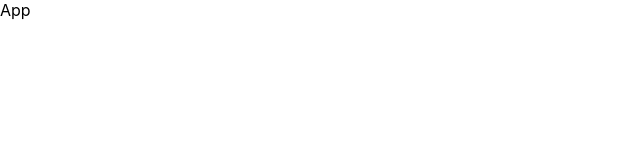
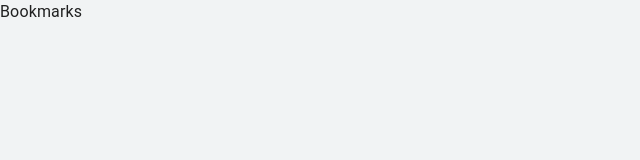
Before and after one commit to stephin007/dictionary, a React (Create React App) app: page /bookmarks in a window 1280 px wide. Shown: the top 160 px of the page, without its empty margins (0-640 px from the left). Built offline with nearby package versions, Linux system fonts and the light colour scheme.

Commit message:
set up basic routes and MIUI theme

```diff
--- a/package.json
+++ b/package.json
@@ -12,6 +12,7 @@
     "@testing-library/user-event": "^13.5.0",
     "react": "^18.2.0",
     "react-dom": "^18.2.0",
+    "react-router-dom": "^6.10.0",
     "react-scripts": "5.0.1",
     "web-vitals": "^2.1.4"
   },
--- a/src/App.js
+++ b/src/App.js
@@ -1,7 +1,25 @@
-import React from "react";
+import theme from "./theme";
+import { ThemeProvider } from "@emotion/react";
+import { CssBaseline } from "@mui/material";
+import { BrowserRouter as Router, Route, Routes } from "react-router-dom";
+//
+import Home from "./components/Home";
+import Bookmarks from "./components/Bookmarks";
+import Definition from "./components/Definition";
 
 const App = () => {
-  return <div>App</div>;
+  return (
+    <ThemeProvider theme={theme}>
+      <CssBaseline />
+      <Router>
+        <Routes>
+          <Route exact path='/' element={<Home />} />
+          <Route path='/bookmarks' element={<Bookmarks />} />
+          <Route path='/search/:word' element={<Definition />} />
+        </Routes>
+      </Router>
+    </ThemeProvider>
+  );
 };
 
 export default App;
--- /dev/null
+++ b/src/components/Bookmarks/index.js
@@ -0,0 +1,5 @@
+const Bookmarks = () => {
+  return <div>Bookmarks</div>;
+};
+
+export default Bookmarks;
--- /dev/null
+++ b/src/components/Definition/index.js
@@ -0,0 +1,5 @@
+const Definition = () => {
+  return <div>Definition</div>;
+};
+
+export default Definition;
--- /dev/null
+++ b/src/components/Home/index.js
@@ -0,0 +1,5 @@
+const Home = () => {
+  return <div>Home</div>;
+};
+
+export default Home;
--- /dev/null
+++ b/src/theme.js
@@ -0,0 +1,9 @@
+import { createTheme } from "@mui/material";
+
+export default createTheme({
+  palette: {
+    background: {
+      default: "#F1F3F4",
+    },
+  },
+});
```
Also changed, not shown: 1 other file (tests, documents, lock files or other folders).
